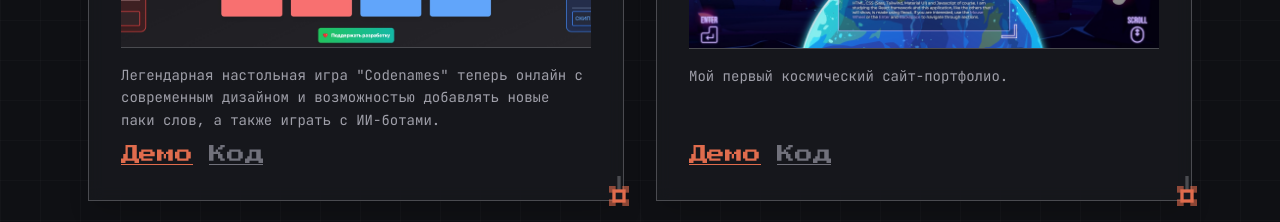
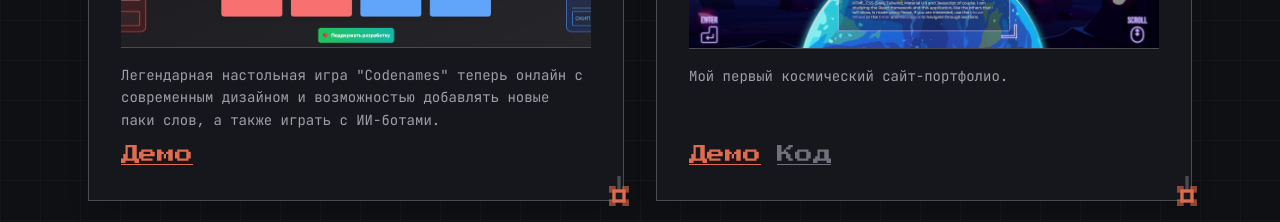
Before and after one commit to MaksChocomint/makschocomint-portfolio, a Next.js app: page / in a window 1280 px wide. Shown: the part 1780-2002 px from the top of the page. Built offline with nearby package versions, Linux system fonts and the light colour scheme.

Commit message:
github ai codenames deleted

```diff
--- a/components/sections/Projects.tsx
+++ b/components/sections/Projects.tsx
@@ -7,7 +7,7 @@ interface Project {
   title: string;
   desc: string;
   imageUrl: string;
-  githubLink: string;
+  githubLink?: string;
   demoLink?: string;
   isHot?: boolean;
 }
@@ -56,7 +56,7 @@ export function Projects({ data }: { data: Project[] }) {
                     Демо
                   </a>
                 )}
-
+                {project.githubLink && (
                   <a
                     className="text-zinc-500 hover:text-garden-cream underline cursor-pointer"
                     href={project.githubLink}
@@ -65,6 +65,7 @@ export function Projects({ data }: { data: Project[] }) {
                   >
                     Код
                   </a>
+                )}
               </div>
             </div>
           </BloomingSection>
--- a/data/projects.ts
+++ b/data/projects.ts
@@ -22,7 +22,6 @@ export const PROJECTS_DATA = [
     title: "AI-Codenames",
     desc: 'Легендарная настольная игра "Codenames" теперь онлайн с современным дизайном и возможностью добавлять новые паки слов, а также играть с ИИ-ботами.',
     imageUrl: "/projects/codenames.webp",
-    githubLink: "https://github.com/MaksChocomint/ai-codenames",
     demoLink: "https://aicodenames.vercel.app/",
     isHot: false,
   },
```
Lines whose indentation alone changed are shown as unchanged.
